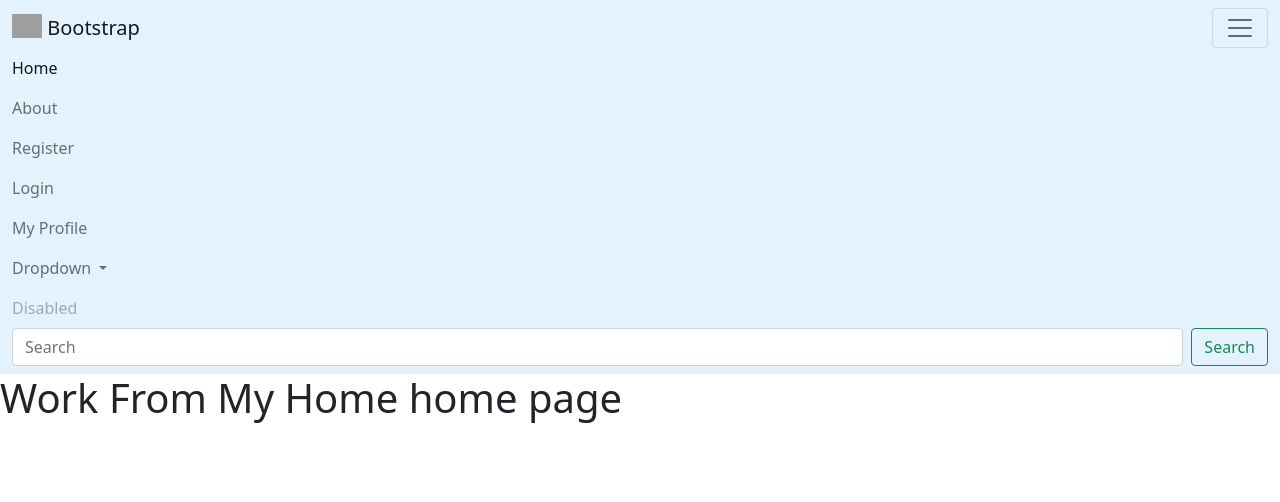
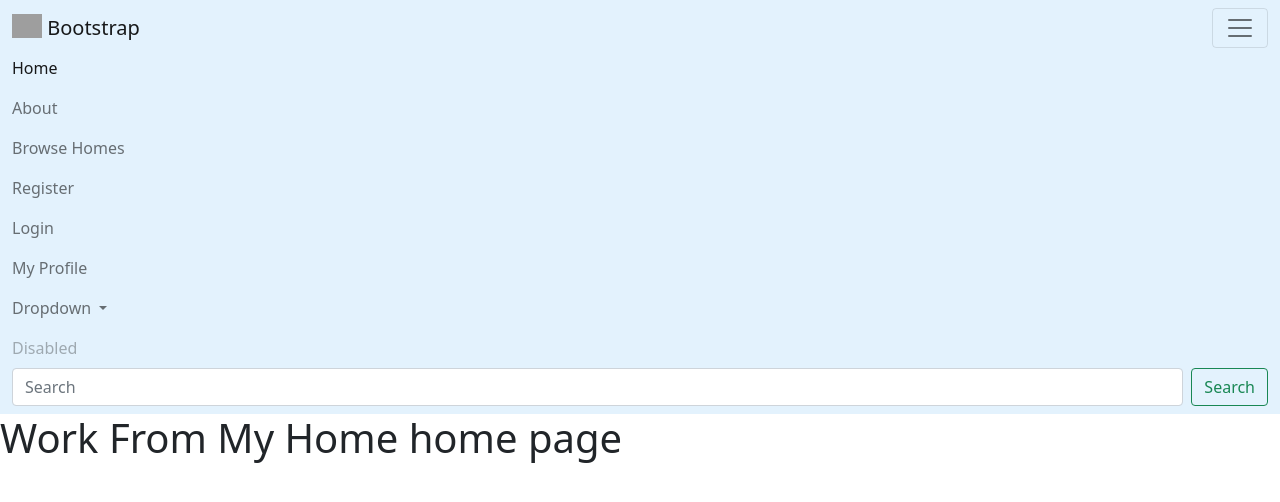
Before and after one commit to loosenthedark/work-from-my-home, a Flask app: page / in a window 1280 px wide, after a click that opens the changed part. Shown: the top 502 px of the page. Run offline with Flask 2, Linux system fonts and the light colour scheme; grey boxes are pictures that could not be loaded.

Commit message:
Use url_for() to generate dynamic navbar URLs

```diff
--- a/templates/base.html
+++ b/templates/base.html
@@ -42,10 +42,20 @@
         <div class="collapse navbar-collapse" id="navbarSupportedContent">
           <ul class="navbar-nav me-auto mb-2 mb-lg-0">
             <li class="nav-item">
-              <a class="nav-link active" aria-current="page" href="#">Home</a>
+              <a
+                class="nav-link active"
+                aria-current="page"
+                href="{{ url_for('landing_page') }}"
+                >Home</a
+              >
             </li>
             <li class="nav-item">
               <a class="nav-link" href="#">About</a>
+            </li>
+            <li class="nav-item">
+              <a class="nav-link" href="{{ url_for('browse_homes') }}"
+                >Browse Homes</a
+              >
             </li>
             <li class="nav-item">
               <a class="nav-link" href="#">Register</a>
```
